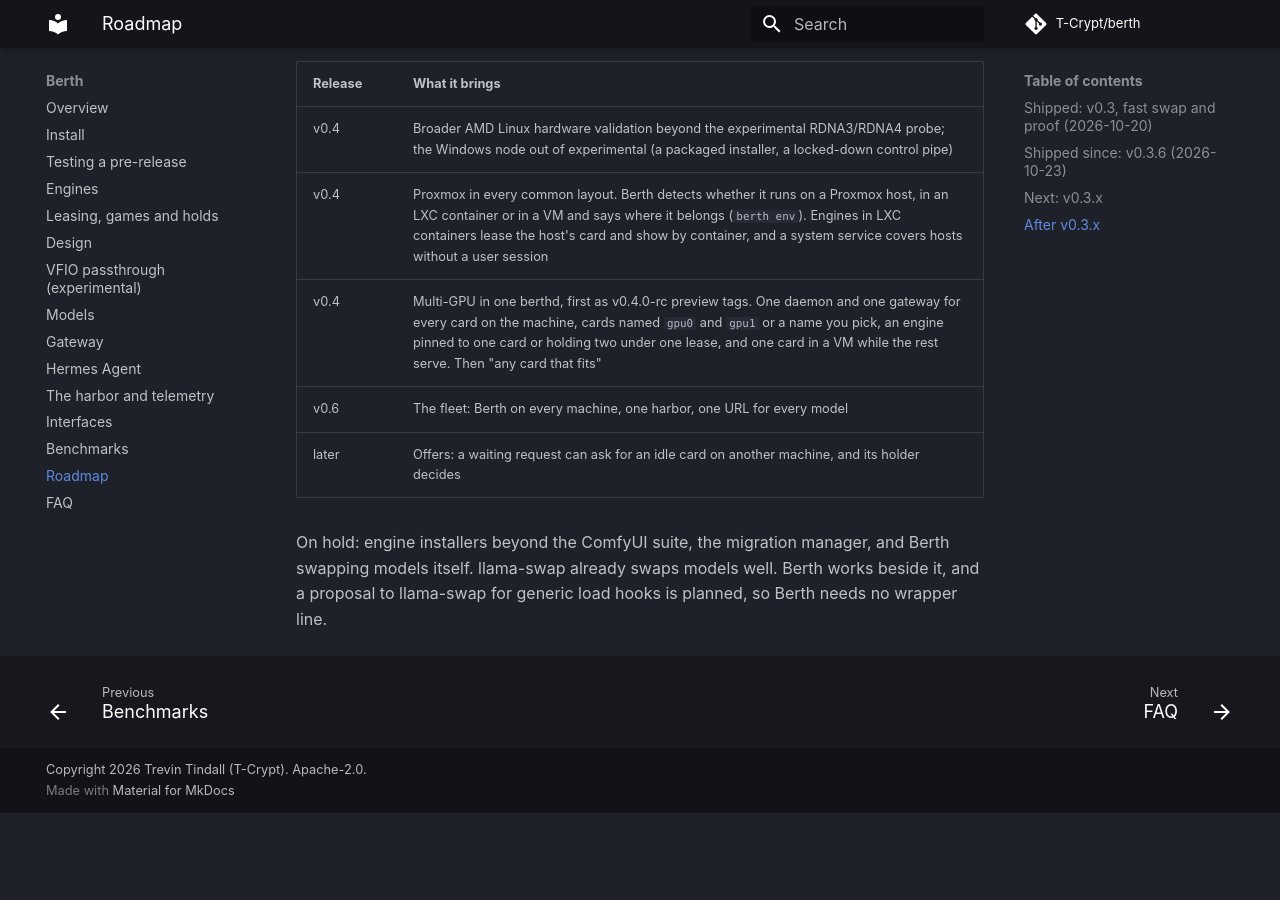
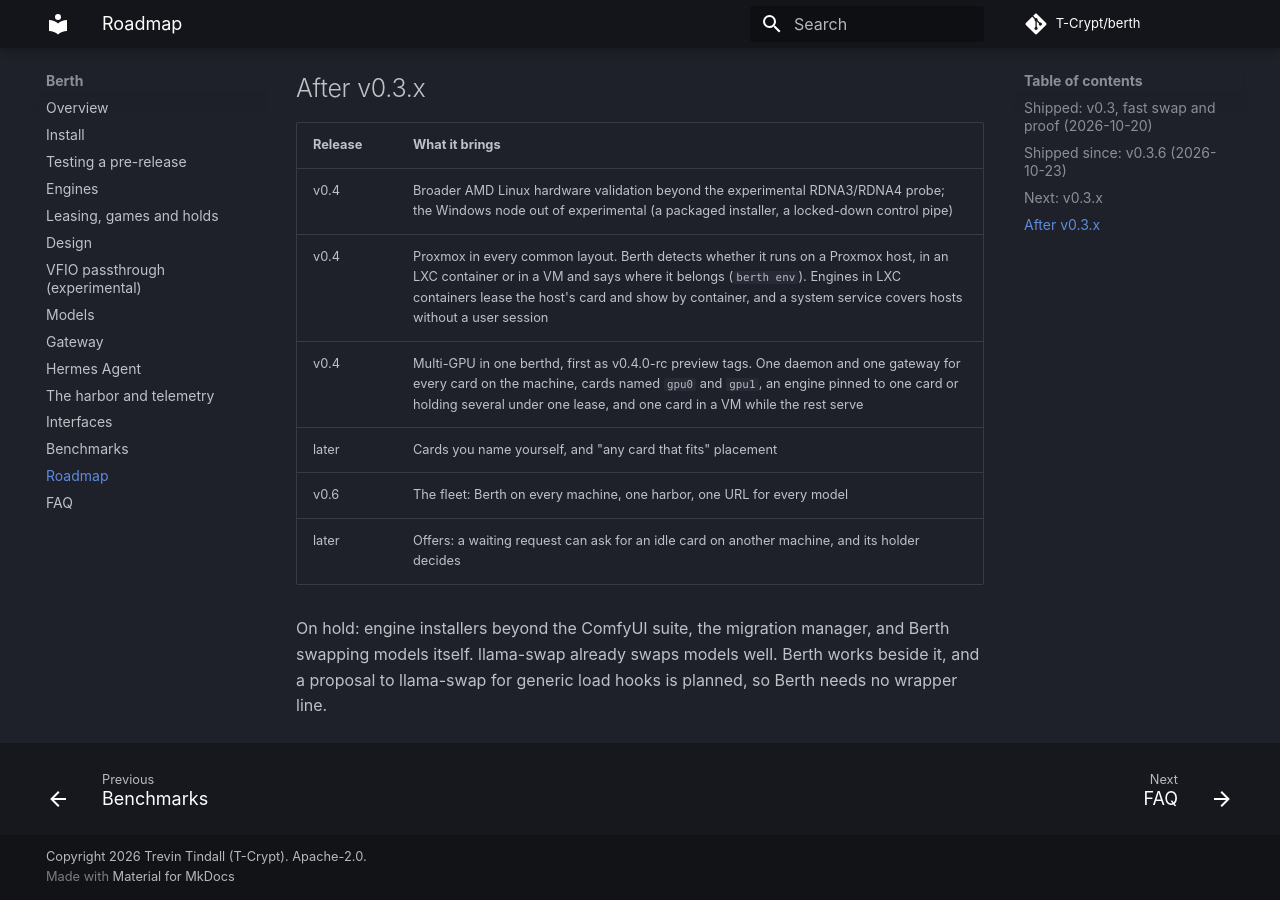
Before and after one commit to Bacongineer/berth-upstream, an MkDocs documentation site: the page built from docs/roadmap.md, in a window 1280 px wide and 900 px high, scrolled down 2912 px. Built offline with MkDocs 1.6.1 and Material for MkDocs 9.7.7, drawn with Linux system fonts in a browser that asks for light colours; comment, search, counter and statistics services are not loaded; before the commit the page ends 3725 px from its top, so only the background shows below that; some of the changed text lies outside the part shown.

Commit message:
docs(multi-gpu): describe multi-GPU as shipped in v0.4
The README, vfio guide, roadmap and two help strings still called one
berthd for every card and one lease on several cards future work, or
said berthd serves one card. Both shipped in v0.4-rc. They now state
what exists, and the roadmap moves card names you pick and any card
that fits to a later row.

```diff
--- a/docs/roadmap.md
+++ b/docs/roadmap.md
@@ -12,7 +12,7 @@
 | P5.5 | Harbor router: one URL serves models from any node in the fleet | Planned |
 | P6 | ComfyUI job-boundary handoff on Linux (**done**); ComfyUI started on demand through the gateway (**done**); Windows node (**experimental**) | Partly done |
 | P7 | Offers: a waiting request can offer for an idle card on another machine; the holder decides | Planned |
-| P8 | Multi-GPU scheduling: a lease table per card, "any card that fits" | Started: one berthd per card, named by PCI address (experimental) |
+| P8 | Multi-GPU scheduling: a lease table per card, "any card that fits" | Started: one berthd for every card, an engine on one card or a lease on several (experimental) |
 | P9 | Organisations: single sign-on, role-based access, audit log, Postgres, regional federation; a mobile app after | Planned |
 | P10 | Opt-in auto-yield: a card's owner can pre-approve offers for their own card | Later |
 
@@ -87,7 +87,8 @@
 |---|---|
 | v0.4 | Broader AMD Linux hardware validation beyond the experimental RDNA3/RDNA4 probe; the Windows node out of experimental (a packaged installer, a locked-down control pipe) |
 | v0.4 | Proxmox in every common layout. Berth detects whether it runs on a Proxmox host, in an LXC container or in a VM and says where it belongs (`berth env`). Engines in LXC containers lease the host's card and show by container, and a system service covers hosts without a user session |
-| v0.4 | Multi-GPU in one berthd, first as v0.4.0-rc preview tags. One daemon and one gateway for every card on the machine, cards named `gpu0` and `gpu1` or a name you pick, an engine pinned to one card or holding two under one lease, and one card in a VM while the rest serve. Then "any card that fits" |
+| v0.4 | Multi-GPU in one berthd, first as v0.4.0-rc preview tags. One daemon and one gateway for every card on the machine, cards named `gpu0` and `gpu1`, an engine pinned to one card or holding several under one lease, and one card in a VM while the rest serve |
+| later | Cards you name yourself, and "any card that fits" placement |
 | v0.6 | The fleet: Berth on every machine, one harbor, one URL for every model |
 | later | Offers: a waiting request can ask for an idle card on another machine, and its holder decides |
 
```
Also changed, not shown: CHANGELOG.md (+1 -0 lines), README.md (+3 -4 lines), docs/vfio.md (+1 -1 lines), 5 other files.
